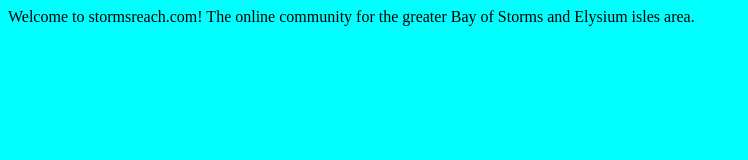
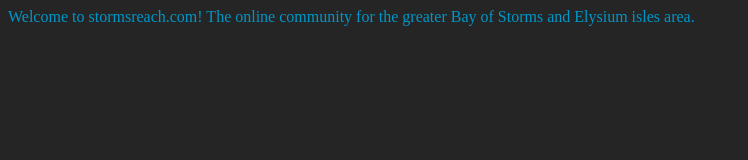
Before and after one commit to stratigos/stormsreach, a React app: page / in a window 1280 px wide. Shown: the whole page, without its empty margins (0-748 px from the left). Built offline with nearby package versions, Linux system fonts and the light colour scheme.

Commit message:
Establish color scheme for CSS.

```diff
--- a/app/index.css
+++ b/app/index.css
@@ -1,7 +1,23 @@
+/**
+ * Colors for when I get off my ass, and implement SASS!
+ * -----------------------------------------------------
+ * $black-md: #151515;
+ * $blue-dk: #000519;
+ * $blue-md: #000A32;
+ * $blue-md-lt: #00507D;
+ * $blue-lt: #0096C8;
+ * $grey-dk: #252525;
+ * $greensea-md: #56C5B8;
+ * $greensea-lt: #ACF5A8;
+ * $vermillion-md: #FF3322;
+ * $vermillion-lt: #FEAAA3;
+ * $white-green-md: #D3FAD3;
+ * $white-blue-md: #ADEAFE
+ * $white-md: #FAFFFF;
+ * -----------------------------------------------------
+ */
 
 body {
-  /*
-    Background color for testing, until CSS framework is fleshed out.
-  */
-  background: cyan;
+  background: #252525;
+  color: #0096C8;
 }
```
